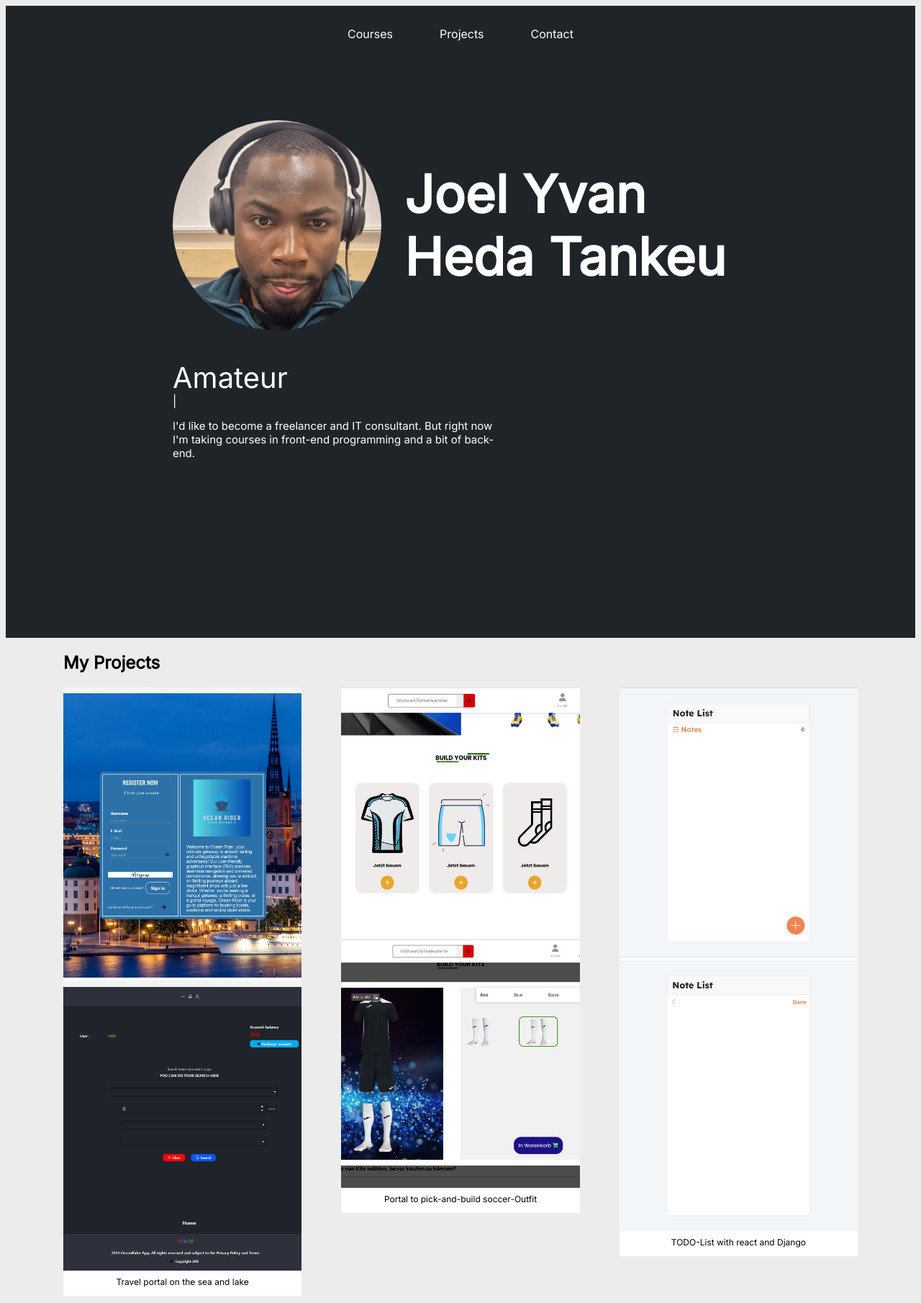
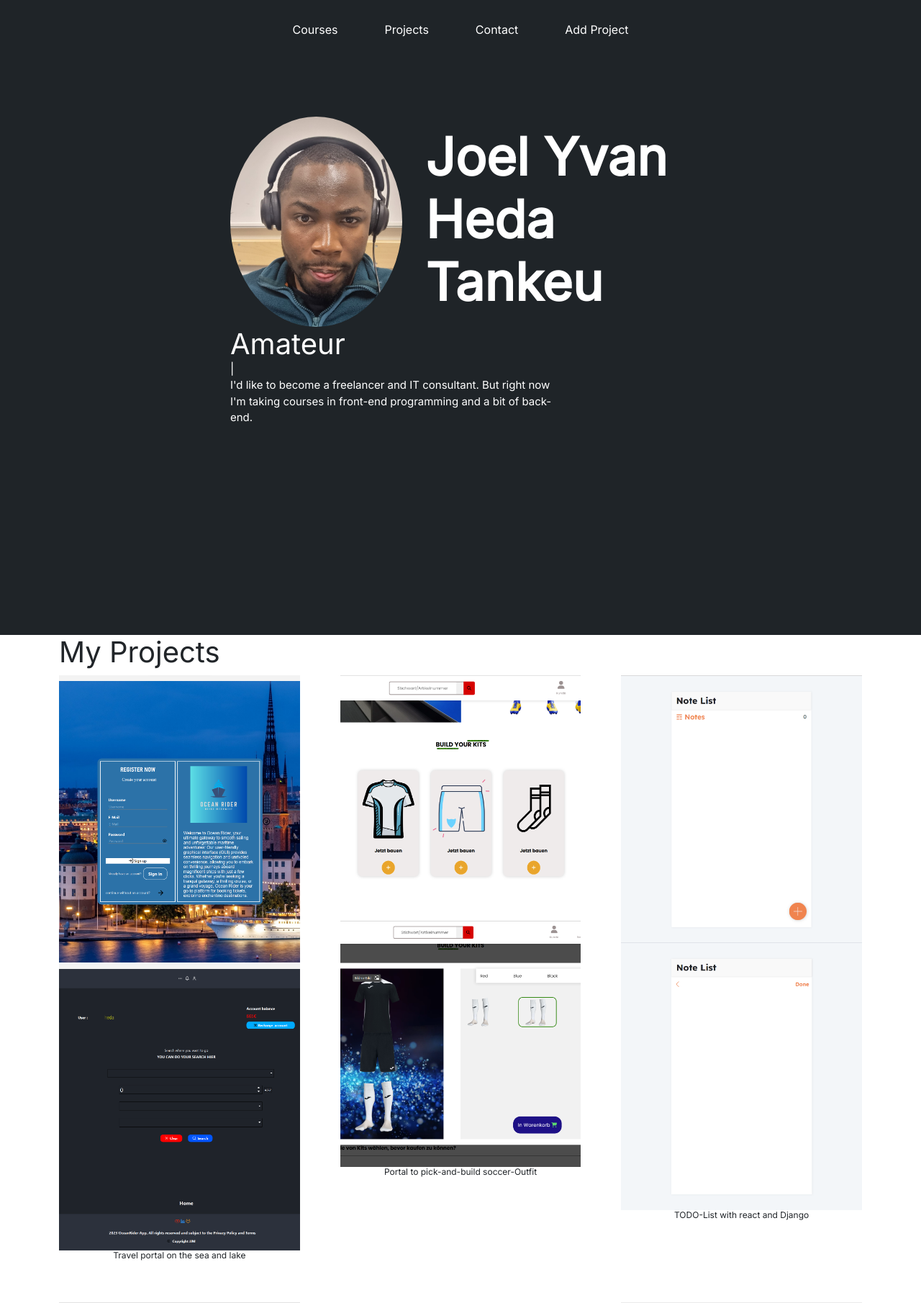
Before and after one commit to htankeu/My_PortFolio, a Django app: page / in a window 1280 px wide; the page is wider, and only the part inside the window is pictured. Shown: the top 1810 px of that part at 72% size. Run offline with Django 4.2, Linux system fonts and the light colour scheme; data comes from the database, SQL or seed files in the repository; both versions use the stored data as it was after the commit; some libraries are stand-ins or nearby versions.

Commit message:
a route to edit and add manualy on the site

```diff
--- a/portFolioWebSite/base/templates/base/footer.html
+++ b/portFolioWebSite/base/templates/base/footer.html
@@ -0,0 +1,3 @@
+<footer>
+        <p>Port<span>Folio</span> of Heda Joel. | &copy; <span id="year"></span> </p>
+</footer>
--- a/portFolioWebSite/base/templates/base/index.html
+++ b/portFolioWebSite/base/templates/base/index.html
@@ -71,7 +71,7 @@
 
                     {% if sprachSkill.title == aSkill.title %}
 
-                    <span class="s1" background= "{{ sprachSkill.color }}">{{ sprachSkill.body }}</span>
+                    <span class="s1" style="background-color: {{ sprachSkill.color }}">{{ sprachSkill.body }}</span>
 
                     {% endif %}
 
@@ -143,8 +143,6 @@
         </div>
     </section>
 
-    <footer>
-        <p>Port<span>Folio</span> of Heda Joel. | &copy; <span id="year"></span> </p>
-    </footer>
+
 
 {% endblock content %}
--- a/portFolioWebSite/base/templates/base/main.html
+++ b/portFolioWebSite/base/templates/base/main.html
@@ -13,6 +13,7 @@
     <script src="https://kit.fontawesome.com/a076d05399.js"></script>
     <script src="https://code.jquery.com/jquery-3.5.1.min.js"></script>
     <script src="https://cdnjs.cloudflare.com/ajax/libs/typed.js/2.0.12/typed.min.js"></script>
+    <link href="https://cdn.jsdelivr.net/npm/bootstrap@5.3.1/dist/css/bootstrap.min.css" rel="stylesheet" integrity="sha384-4bw+/aepP/YC94hEpVNVgiZdgIC5+VKNBQNGCHeKRQN+PtmoHDEXuppvnDJzQIu9" crossorigin="anonymous">
     <script src="{% static 'scripts/script.js' %}" async></script>
 </head>
 <body>
@@ -22,6 +23,7 @@
 
     {% endblock content %}
 
+    {% include 'base/footer.html' %}
 
 </body>
 </html>
--- a/portFolioWebSite/base/templates/base/navbar.html
+++ b/portFolioWebSite/base/templates/base/navbar.html
@@ -1,7 +1,8 @@
 
 <!-- navigation-Menu -->
     <section class="navigation-bar">
-        <a class="nav-link" href="{% url 'home' %}">Courses</a>
-        <a class="nav-link" href="{% url 'home' %}">Projects</a>
-        <a class="nav-link" href="{% url 'home' %}">Contact</a>
+        <a class="nav-lin" href="{% url 'home' %}">Courses</a>
+        <a class="nav-lin" href="{% url 'home' %}">Projects</a>
+        <a class="nav-lin" href="{% url 'home' %}">Contact</a>
+        <a class="nav-lin" href="{% url 'add-project' %}">Add Project</a>
     </section>
--- a/portFolioWebSite/base/templates/base/project.html
+++ b/portFolioWebSite/base/templates/base/project.html
@@ -3,6 +3,7 @@
 {% block content %}
 
     <div class="oneProject">
+        <a class="btn btn-warning" href="{% url 'edit-project' project.id %}">Edit</a>
         <img src="{{  project.thumbnail.url }}" alt="{{ project.id }}">
 
         <h1>{{ project.title }}</h1>
--- a/portFolioWebSite/base/urls.py
+++ b/portFolioWebSite/base/urls.py
@@ -4,5 +4,7 @@
 
 urlpatterns = [
     path('', views.homePage, name="home"),
-    path('project/<str:pk>', views.projectPage, name="project")
+    path('project/<str:pk>/', views.projectPage, name="project"),
+    path('addProject/', views.addProject, name="add-project"),
+    path('editProject/<str:pk>/', views.editProject, name="edit-project"),
 ]
--- a/portFolioWebSite/base/views.py
+++ b/portFolioWebSite/base/views.py
@@ -1,5 +1,6 @@
-from django.shortcuts import render
+from django.shortcuts import render,redirect
 from .models import Project, Skill, SprachSkills
+from .form import ProjectForm
 
 # Create your views here.
 
@@ -15,3 +16,27 @@
     project = Project.objects.get(id=pk)
 
     return render(request, 'base/project.html', {'project': project})
+
+def addProject(request):
+    form = ProjectForm()
+
+    if request.method == 'POST':
+        form = ProjectForm(request.POST, request.FILES)
+        if form.is_valid():
+            form.save()
+            return redirect('home')
+
+    return render(request, 'base/project_form.html', {'form': form})
+
+
+def editProject(request, pk):
+    project = Project.objects.get(id=pk)
+    form = ProjectForm(instance=project)
+
+    if request.method == 'POST':
+        form = ProjectForm(request.POST, request.FILES)
+        if form.is_valid():
+            form.save()
+            return redirect('home')
+
+    return render(request, 'base/project_form.html', {'form': form})
--- a/portFolioWebSite/static/styles/style.css
+++ b/portFolioWebSite/static/styles/style.css
@@ -16,7 +16,7 @@
     gap: 65px;
 }
 
-.nav-link{
+.nav-lin{
     color: #fff;
     text-decoration: none;
 }
@@ -74,9 +74,9 @@
     width: 450px;
 }
 
-.container{
-    margin: 0 5em;
-}
+/*.container{*/
+/*    margin: 0 5em;*/
+/*}*/
 
 .projet-container{
     display: flex;
@@ -258,12 +258,23 @@
 }
 
 /*Css for a shown of one project*/
+.oneProject{
+    align-items: center;
+    text-align: center;
+}
 .oneProject img{
     width: 60%;
     height:40%;
     object-fit: cover;
 }
 
+/*Css to add a new project*/
+.newProject{
+    display: flex;
+    flex-direction: column;
+    gap:20px;
+    margin: 15px 0;
+}
 
 footer{
     margin-top: 20px;
```
Also changed, not shown: portFolioWebSite/base/form.py (added, +14 -0 lines), portFolioWebSite/base/templates/base/project_form.html (added, +22 -0 lines), portFolioWebSite/db.sqlite3, portFolioWebSite/static/images/Screenshot_2022-12-08_184414.png (added), portFolioWebSite/static/images/Screenshot_2022-12-08_184735.png (added).
